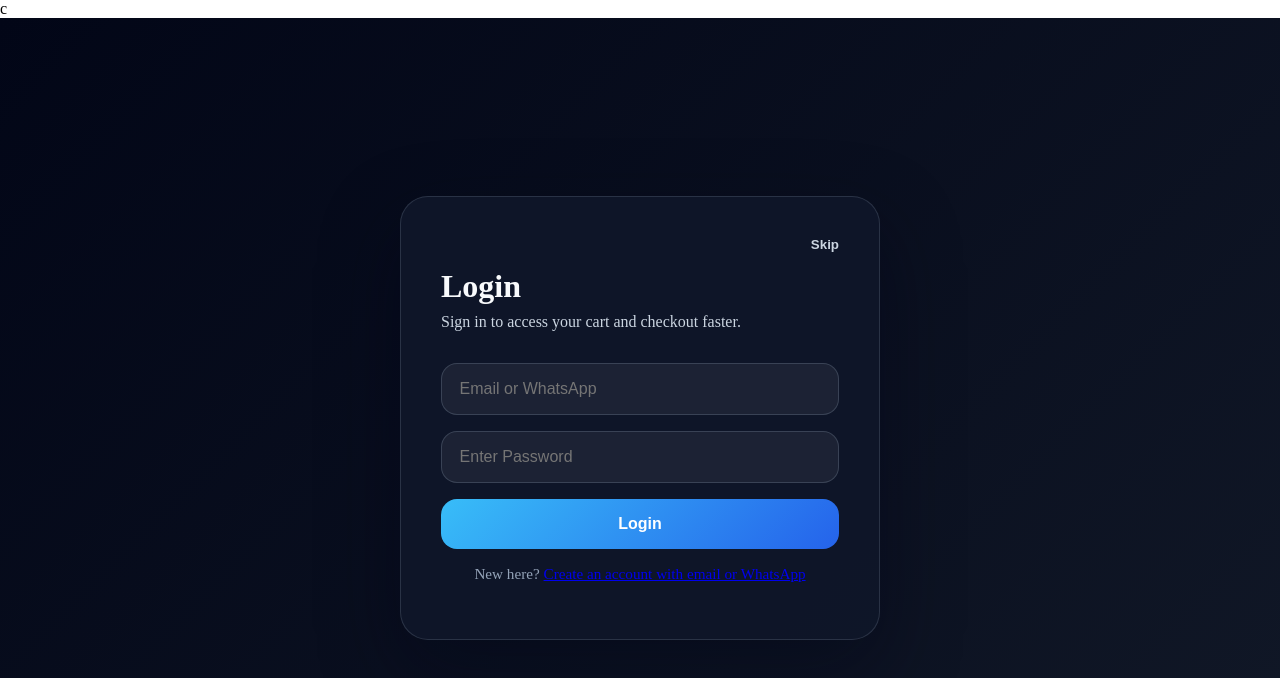
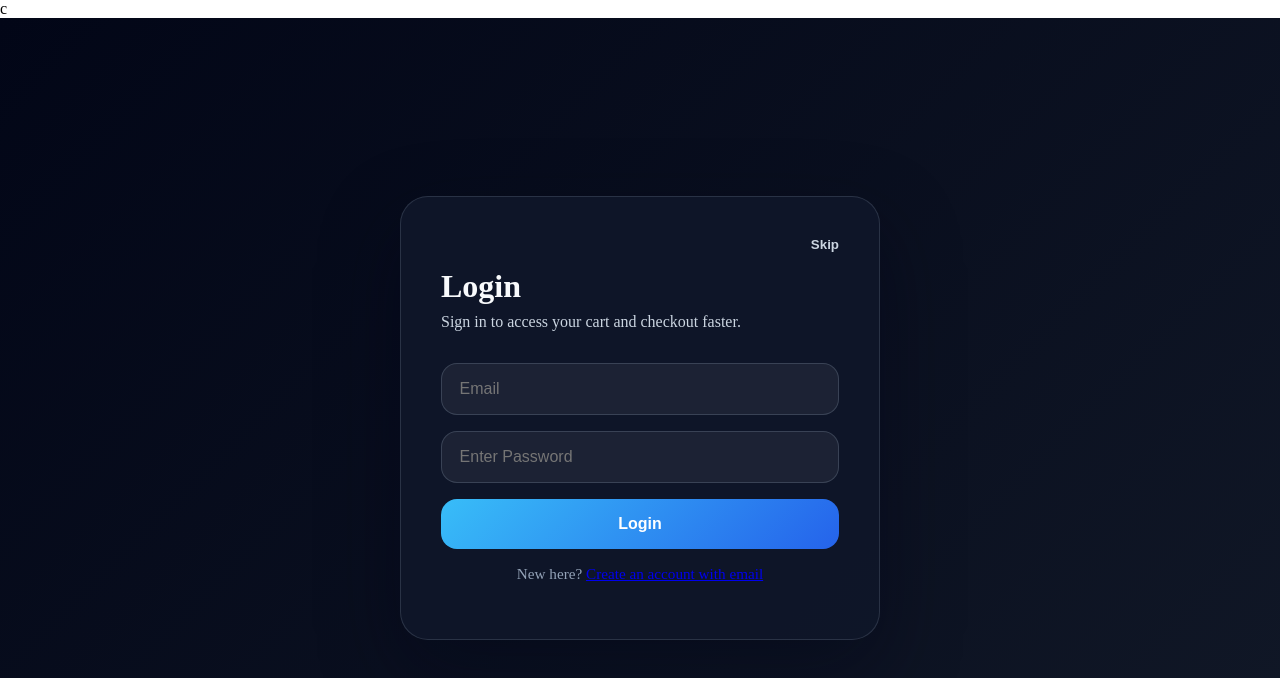
Before and after one commit to vamsinallagorla/Fashion-Ecommerce-, a React (Vite) app in the folder frontend/: page /login in a window 1280 px wide. Shown: the top 678 px of the page. Built offline with nearby package versions, Linux system fonts and the light colour scheme; no server answers.

Commit message:
login.jsx

```diff
--- a/frontend/src/pages/Login/Login.jsx
+++ b/frontend/src/pages/Login/Login.jsx
@@ -15,7 +15,7 @@ function Login() {
         e.preventDefault();
 
         if (!identifier.trim() || !password.trim()) {
-            setError("Please enter your email or WhatsApp and password.");
+            setError("Please enter your email  and password.");
             return;
         }
 
@@ -50,7 +50,7 @@ function Login() {
                     {error && <p className="error-text">{error}</p>}
                     <input
                         type="text"
-                        placeholder="Email or WhatsApp"
+                        placeholder="Email"
                         value={identifier}
                         onChange={(e) => setIdentifier(e.target.value)}
                         required
@@ -64,7 +64,7 @@ function Login() {
                     />
                     <button type="submit">Login</button>
                     <p className="small-text">
-                        New here? <Link to="/register">Create an account with email or WhatsApp</Link>
+                        New here? <Link to="/register">Create an account with email </Link>
                     </p>
                 </form>
             </div>
```
